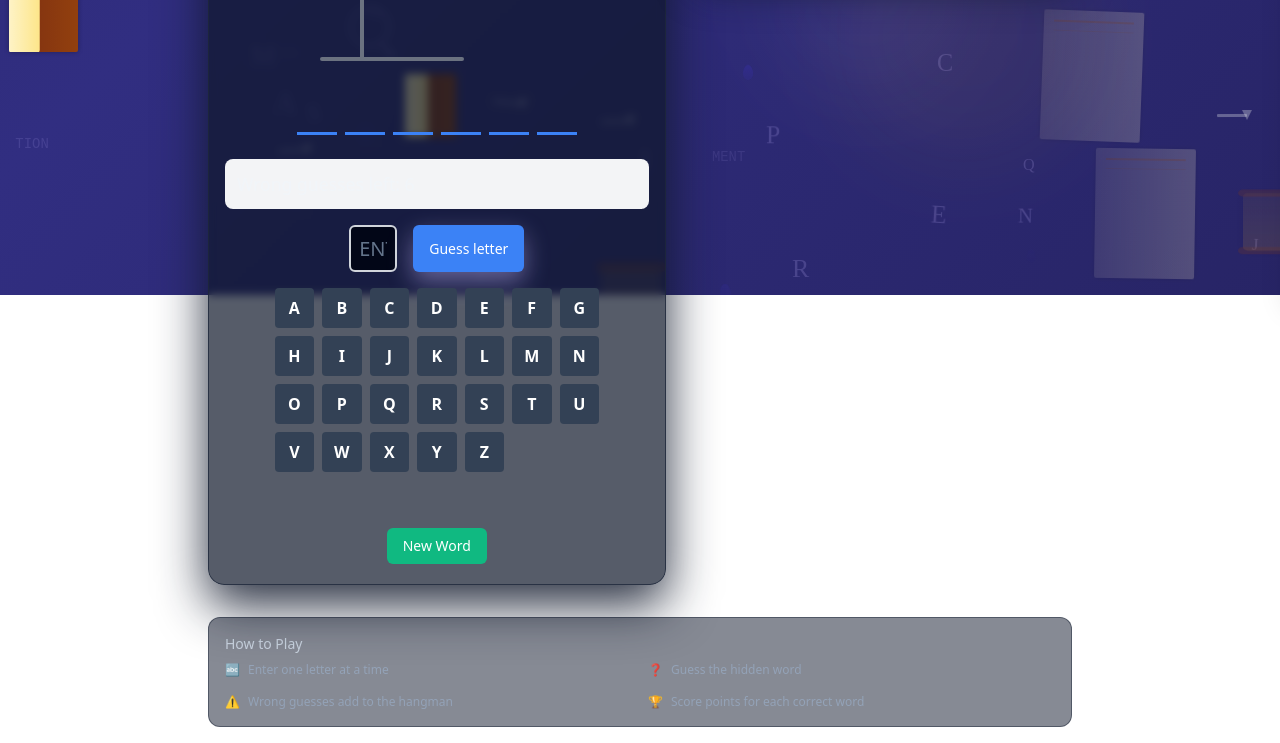
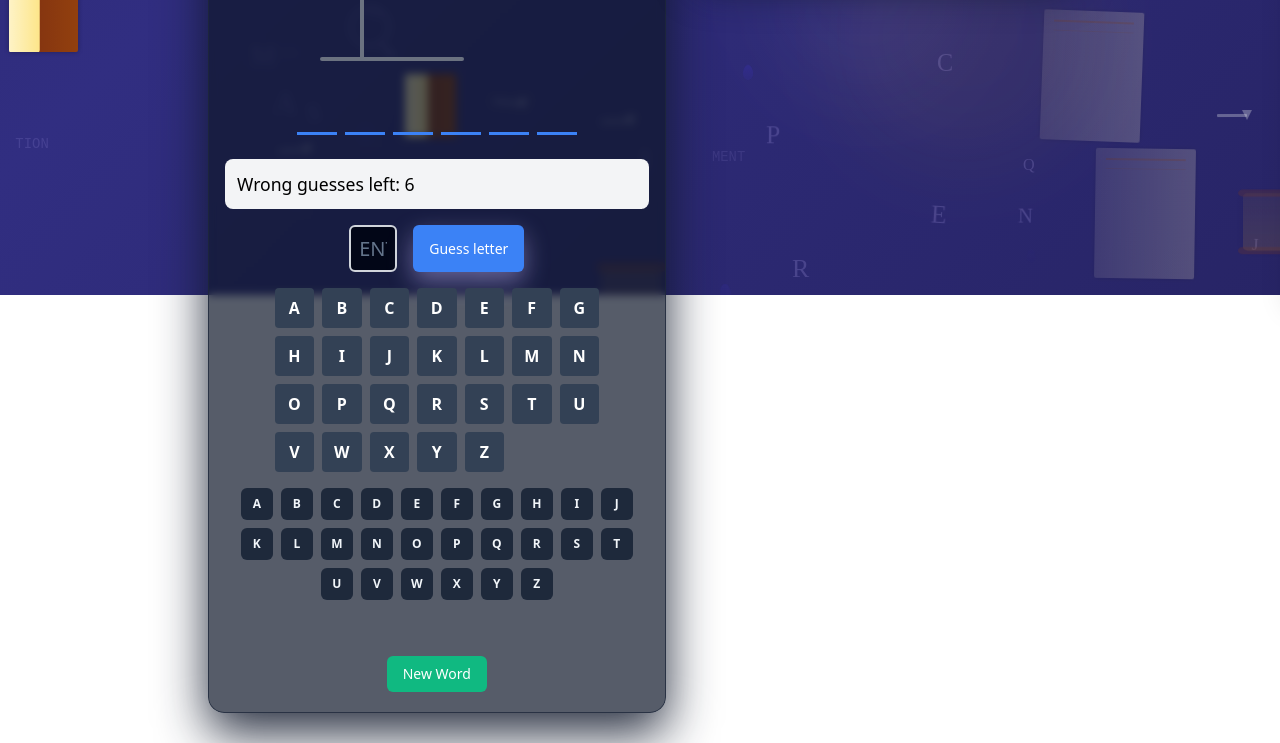
Before and after one commit to Senjohn007/Senjhon_Gaming, a React (Vite) app in the folder mini-games-site/: page /hangman in a window 1280 px wide. Shown: the part 505-1248 px from the top of the page. Built offline with nearby package versions, Linux system fonts and the light colour scheme; no server answers.

Commit message:
hangman game corrected

```diff
--- a/mini-games-site/src/pages/HangmanPage.jsx
+++ b/mini-games-site/src/pages/HangmanPage.jsx
@@ -252,6 +252,20 @@ export default function HangmanPage() {
     };
   }, [loadLeaderboard]);
 
+  // helper to click a letter via the existing DOM-based game logic
+  const handleLetterClick = (letter) => {
+    const input = document.getElementById("hangman-input");
+    const guessBtn = document.getElementById("hangman-guess");
+    if (!input || !guessBtn) return;
+    input.value = letter;
+    // optional: ensure focus for accessibility
+    input.focus();
+    // trigger the same handler as manual guessing
+    guessBtn.click();
+  };
+
+  const alphabet = "ABCDEFGHIJKLMNOPQRSTUVWXYZ".split("");
+
   return (
     <main className="min-h-[calc(100vh-80px)] relative overflow-hidden">
       {/* Animated Background */}
@@ -449,9 +463,19 @@ export default function HangmanPage() {
               ></div>
 
               <div
-                id="hangman-info"
-                className="feedback mt-3 text-sm text-slate-300 text-center"
-              ></div>
+  id="hangman-info"
+  className="mt-3 text-sm text-black text-center"
+  style={{
+    color: "#000000",
+    opacity: 1,
+    visibility: "visible",
+    filter: "none",
+    textShadow: "none",
+  }}
+></div>
+
+
+
 
               <div className="mt-4 flex gap-2 justify-center">
                 <input
@@ -467,6 +491,20 @@ export default function HangmanPage() {
                 >
                   Guess letter
                 </button>
+              </div>
+
+              {/* NEW: clickable alphabet */}
+              <div className="mt-4 flex flex-wrap justify-center gap-2">
+                {alphabet.map((letter) => (
+                  <button
+                    key={letter}
+                    type="button"
+                    onClick={() => handleLetterClick(letter)}
+                    className="w-8 h-8 flex items-center justify-center rounded-md bg-slate-800 text-slate-100 text-xs font-semibold hover:bg-purple-500 hover:text-slate-900 transition-colors"
+                  >
+                    {letter}
+                  </button>
+                ))}
               </div>
 
               <div
```
